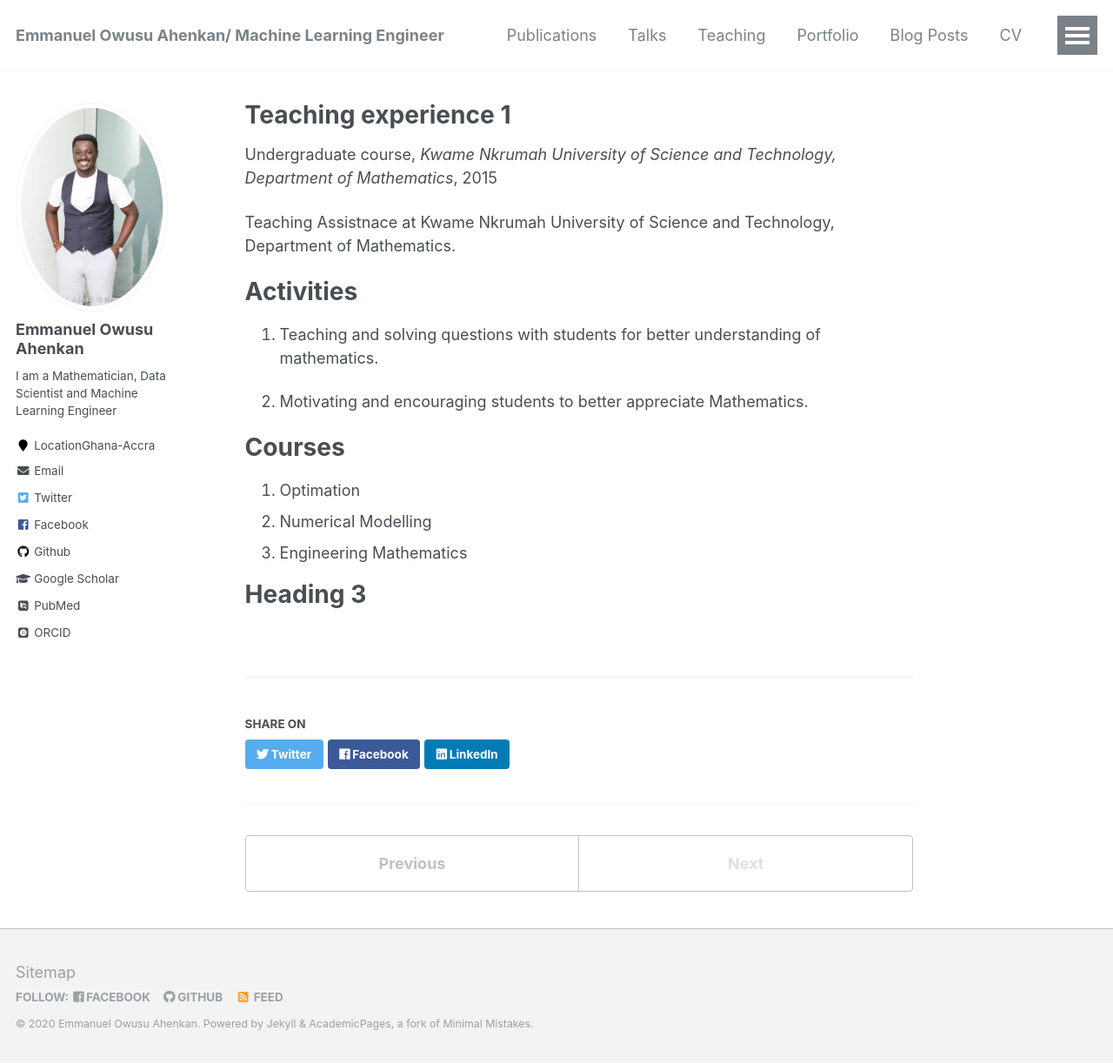
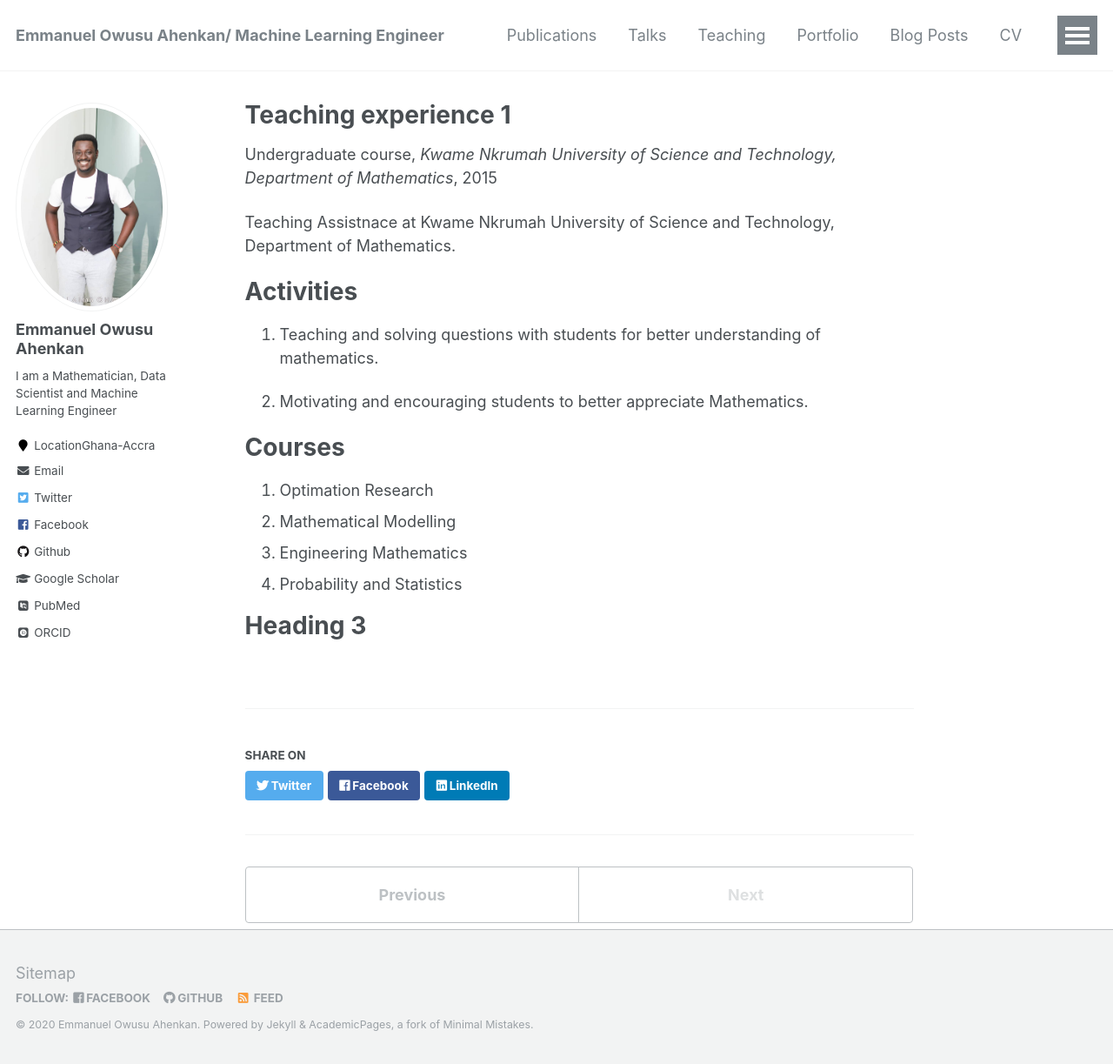
Before and after one commit to EmmanuelOwusu/EmmanuelOwusu.github.io, a Jekyll site: the page built from _teaching/2014-spring-teaching-1.md, in a window 1280 px wide and 1223 px high. Shown: the whole window at 87% size. Built offline with Jekyll 4.4.1, drawn with Linux system fonts in a browser that asks for light colours; some web fonts are replaced.

Commit message:
teaching one new
teaching one new

```diff
--- a/_teaching/2014-spring-teaching-1.md
+++ b/_teaching/2014-spring-teaching-1.md
@@ -19,9 +19,10 @@ mathematics.
 
 Courses
 ======
-1. Optimation
-2. Numerical Modelling
+1. Optimation Research
+2. Mathematical Modelling
 3. Engineering Mathematics
+4. Probability and Statistics
 
 Heading 3
 ======
```
